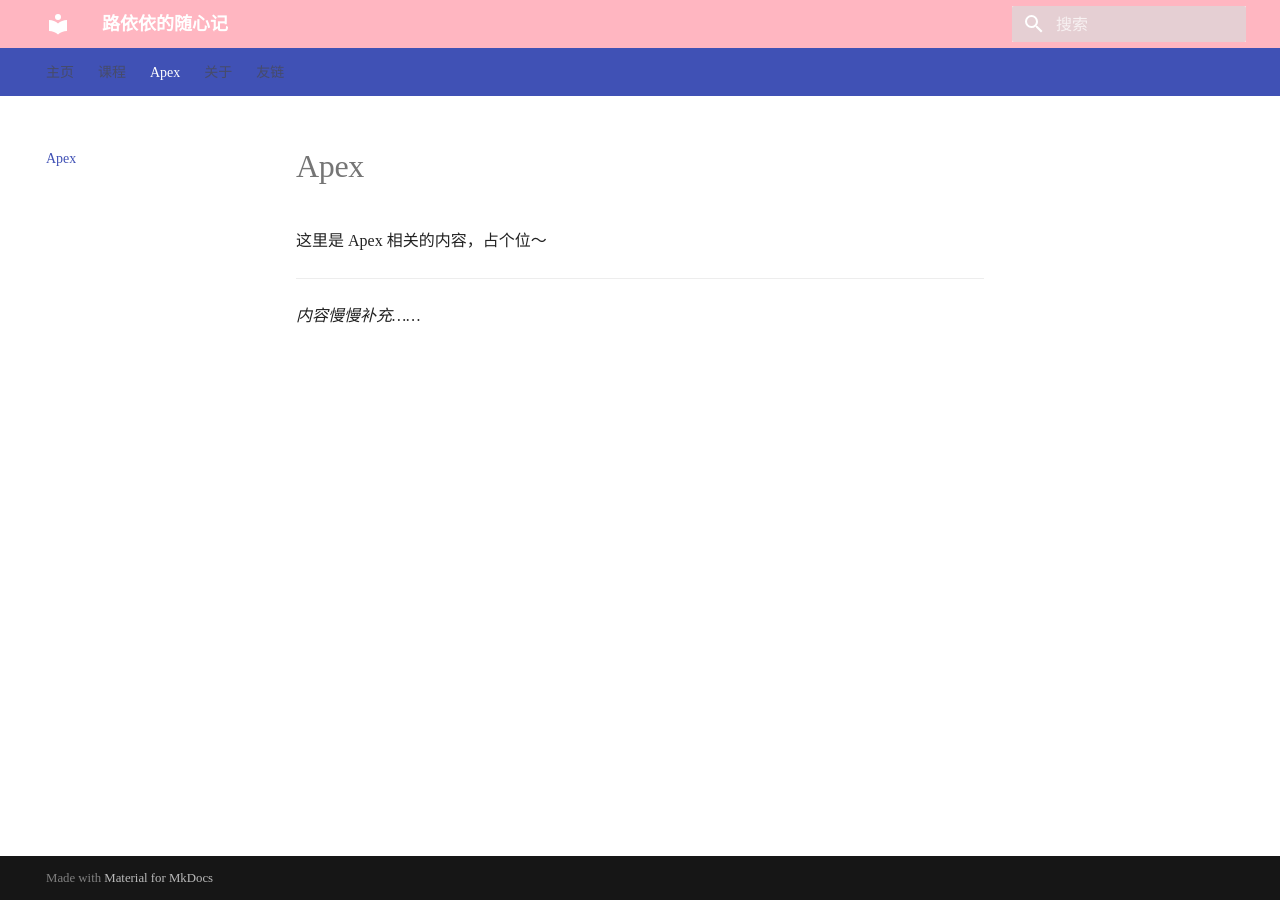
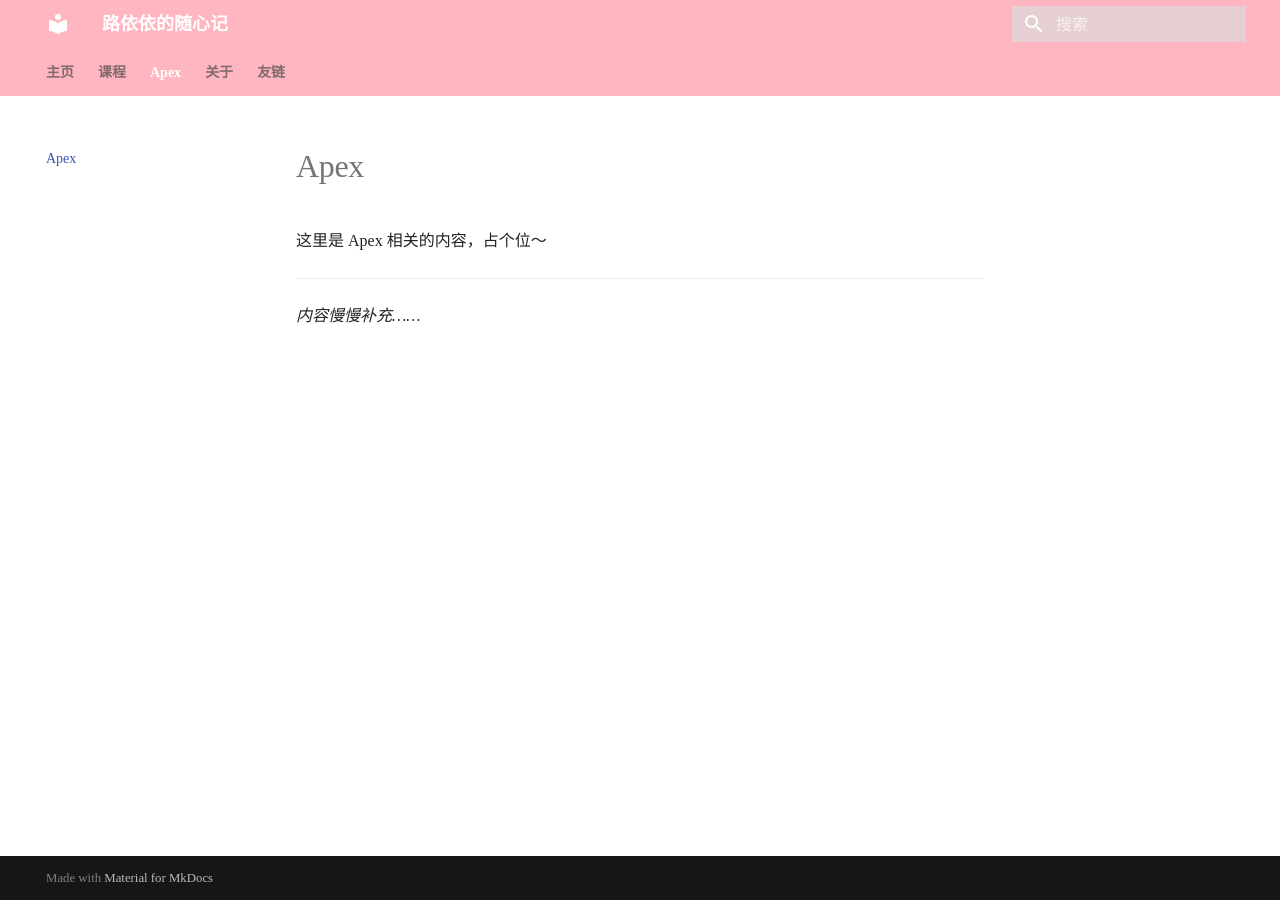
Before and after one commit to Luyiyi2858/Luyiyi2858.github.io, an MkDocs documentation site: the page built from docs/apex/index.md, in a window 1280 px wide. Built offline with MkDocs 1.6.1 and Material for MkDocs 9.7.7, drawn with Linux system fonts in a browser that asks for light colours.

Commit message:
标签导航栏改为粉色；标题和导航字体加粗；英文数字改用Times New Roman

```diff
--- a/docs/stylesheets/extra.css
+++ b/docs/stylesheets/extra.css
@@ -1,29 +1,36 @@
-/* 全局字体改为宋体 */
+/* 全局字体：英文/数字用 Times New Roman，中文用宋体 */
 body,
 .md-typeset {
-  font-family: "SimSun", "宋体", serif !important;
+  font-family: "Times New Roman", "SimSun", "宋体", serif !important;
 }
 
-/* 导航栏改成浅粉色 */
+/* 顶部主导航栏：浅粉色 */
 .md-header {
   background-color: #FFB6C1 !important;
 }
 
-/* 网站名称：白色 */
+/* 顶部标签导航栏也改成浅粉色 */
+.md-tabs {
+  background-color: #FFB6C1 !important;
+}
+
+/* 网站名称：白色 + 加粗 */
 .md-header__title,
 .md-header__topic {
   color: #ffffff;
+  font-weight: bold !important;
 }
 
-/* 导航栏图标也改成白色 */
+/* 导航栏图标：白色 */
 .md-header__button svg {
   color: #ffffff;
 }
 
-/* 顶部导航标签文字颜色 */
+/* 顶部导航标签文字：加粗 */
 .md-tabs__link,
 .md-tabs__link--active {
   color: #4a4a4a;
+  font-weight: bold !important;
 }
 
 .md-tabs__link:hover {
```
